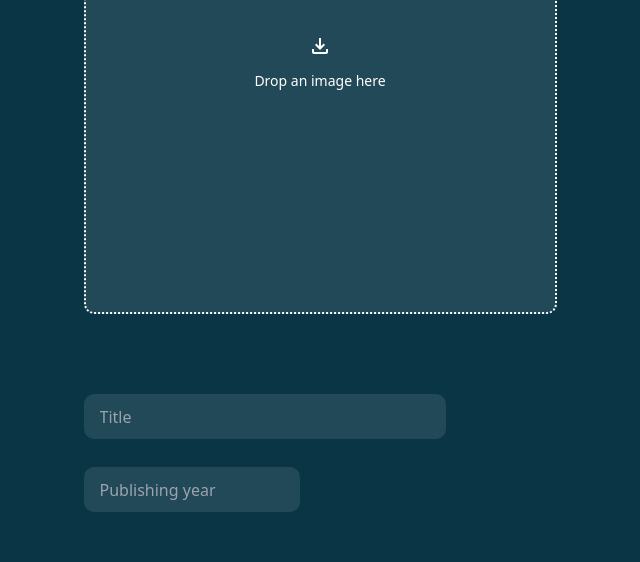
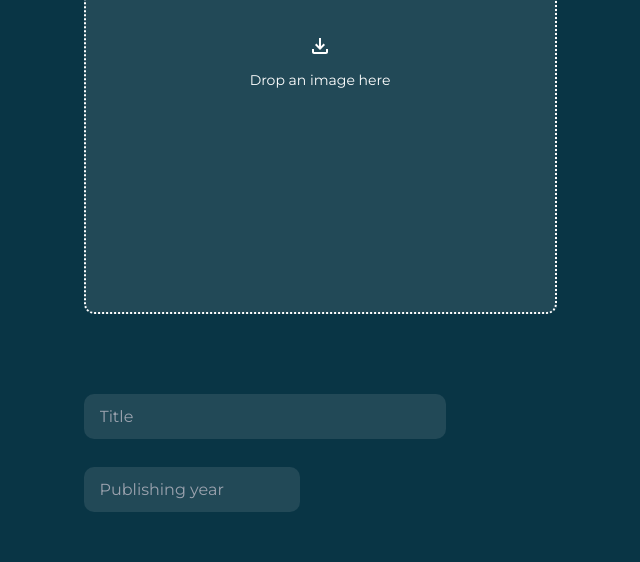
Before and after one commit to Mu-Aleem/movies_list_frontEnd, a React (Create React App) app: page /add-movie in a window 1280 px wide. Shown: the part 502-1064 px from the top of the page, without its empty margins (320-960 px from the left). Built offline with nearby package versions, Linux system fonts and the light colour scheme; no server answers; sample sign-in values are in the browser's storage.

Commit message:
custom fonts

```diff
--- a/src/components/CreateMovie.jsx
+++ b/src/components/CreateMovie.jsx
@@ -171,7 +171,7 @@ const CreateMovie = () => {
               onClick={handleClick}
             >
               <img src={downloadIcon} alt="" />
-              <div className="text-white text-[14px]">Drop an image here</div>
+              <div className="text-white text-[14px] font-Montserrat">Drop an image here</div>
             </div>
           </div>
 
@@ -186,7 +186,7 @@ const CreateMovie = () => {
                   <input
                     type="text"
                     placeholder="Title"
-                    className="h-[45px] w-[362px] bg-[#224957] rounded-[10px] pl-4"
+                    className="h-[45px] w-[362px] bg-[#224957] rounded-[10px] pl-4 font-Montserrat"
                     {...field}
                   />
                   {/* Error message for title */}
@@ -212,7 +212,7 @@ const CreateMovie = () => {
                   <input
                     type="number"
                     placeholder="Publishing year"
-                    className="h-[45px] w-[216px] bg-[#224957] rounded-[10px] pl-4"
+                    className="h-[45px] w-[216px] bg-[#224957] rounded-[10px] pl-4 font-Montserrat"
                     {...field}
                   />
                   {errors.publishingYear && (
```
